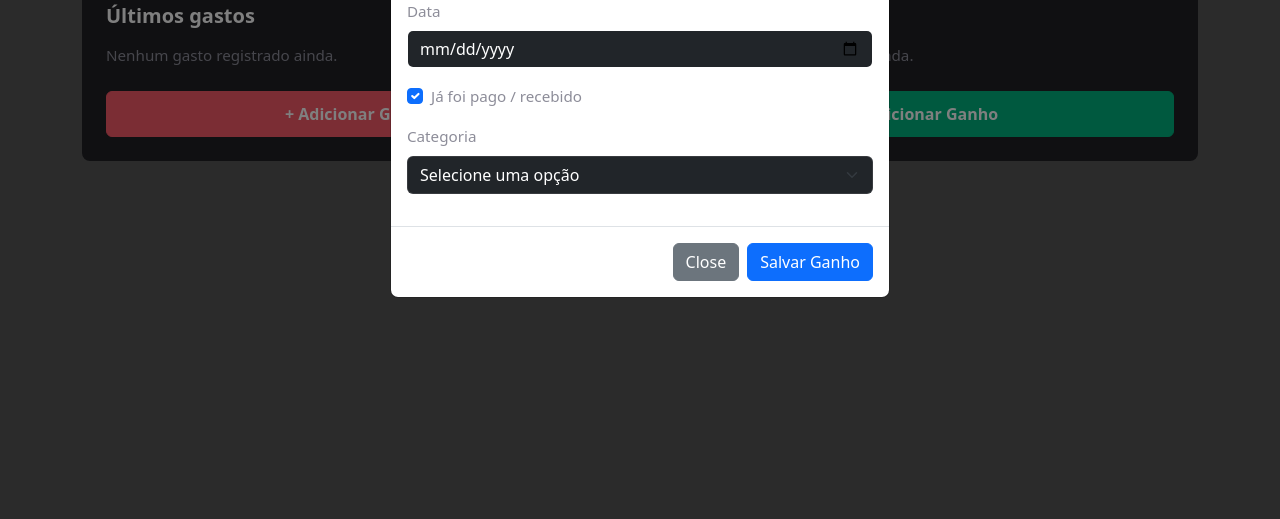
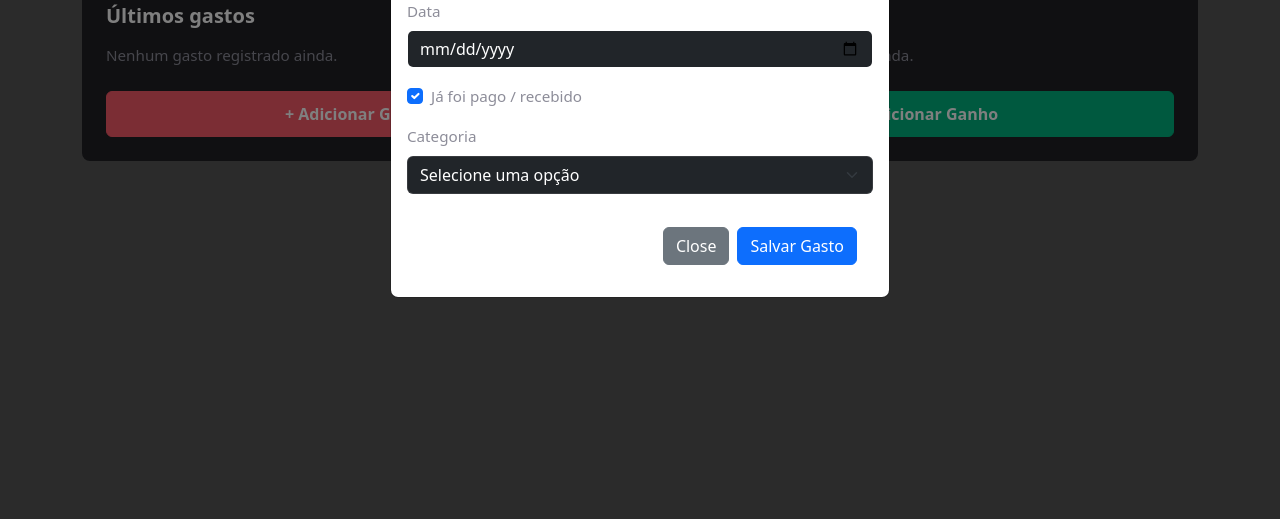
Before and after one commit to Felipe0132/Fintech, a Django app: page /finance/dashboard/ in a window 1280 px wide, after a click on "+ Adicionar Gasto". Shown: the part 281-800 px from the top of the page. Run offline with Django 4.2, Linux system fonts and the light colour scheme; the visitor is signed in with stand-in values (Sample User, id 1); data that the repository does not hold is empty.

Commit message:
Campo de adicionar gasto
Agora eh possivel registrar um gasto

```diff
--- a/finance/templates/finance/dashboard.html
+++ b/finance/templates/finance/dashboard.html
@@ -85,7 +85,7 @@
                                             aria-label="Close"></button>
                                     </div>
                                     <div class="modal-body">
-                                        <form action="">
+                                        <form action="{% url 'finance:registrar_gasto' %}" method="post"> {% csrf_token %}
                                             <div class="mb-3">
                                                 <label for="description" class="form-label text-label">Descrição</label>
                                                 <input type="text"
@@ -125,12 +125,13 @@
                                                     {% endfor %}
                                                 </select>
                                             </div>
+
+                                            <div class="modal-footer border-secondary">
+                                                <button type="button" class="btn btn-secondary"
+                                                    data-bs-dismiss="modal">Close</button>
+                                                <button type="submit" class="btn btn-primary">Salvar Gasto</button>
+                                            </div>
                                         </form>
-                                    </div>
-                                    <div class="modal-footer">
-                                        <button type="button" class="btn btn-secondary"
-                                            data-bs-dismiss="modal">Close</button>
-                                        <button type="button" class="btn btn-primary">Salvar Ganho</button>
                                     </div>
                                 </div>
                             </div>
@@ -169,7 +170,7 @@
                                             aria-label="Close"></button>
                                     </div>
                                     <div class="modal-body">
-                                        <form action="">
+                                        <form action="" method="post">
                                             <div class="mb-3">
                                                 <label for="description" class="form-label text-label">Descrição</label>
                                                 <input type="text"
--- a/finance/urls.py
+++ b/finance/urls.py
@@ -7,5 +7,6 @@ urlpatterns = [
     path('', views.index, name='index'),
     path('login/', views.login, name='login'),
     path('cadastro/', views.cadastro, name='cadastro'),
-    path('dashboard/', views.dashboard, name='dashboard')
+    path('dashboard/', views.dashboard, name='dashboard'),
+    path('registrar-gasto/', views.registrar_gasto, name='registrar_gasto'),
 ]
--- a/finance/views.py
+++ b/finance/views.py
@@ -58,3 +58,19 @@ def dashboard(request):
     user_context = {"gastos":gastos.order_by('-id')[:5], "ganhos":ganhos.order_by('-id')[:5], "total_gastos":total_gastos, "total_ganho":total_ganhos, "saldo_atual":saldo_atual, "tipos_gastos":tipos_gastos, "tipos_ganhos":tipos_ganhos}
 
     return render(request, "finance/dashboard.html", context=user_context)
+
+@login_required(login_url="/finance/login/")
+def registrar_gasto(request):
+    if request.method == "GET":
+        return redirect('finance:dashboard')
+
+    value = request.POST.get('value')
+    description = request.POST.get('description')
+    date_paid = request.POST.get('date_paid')
+    is_paid = request.POST.get('is_paid') == 'True' # Recebe ou True ou Null do html
+
+    type_id = request.POST.get('type') # Do html recebe so o id, ai o Django entende linkando so o type_id
+
+    Gasto.objects.create(value=value, description=description, date_paid=date_paid, is_paid=is_paid, type_id=type_id if type_id else None, user=request.user)
+
+    return redirect('finance:dashboard')
```
